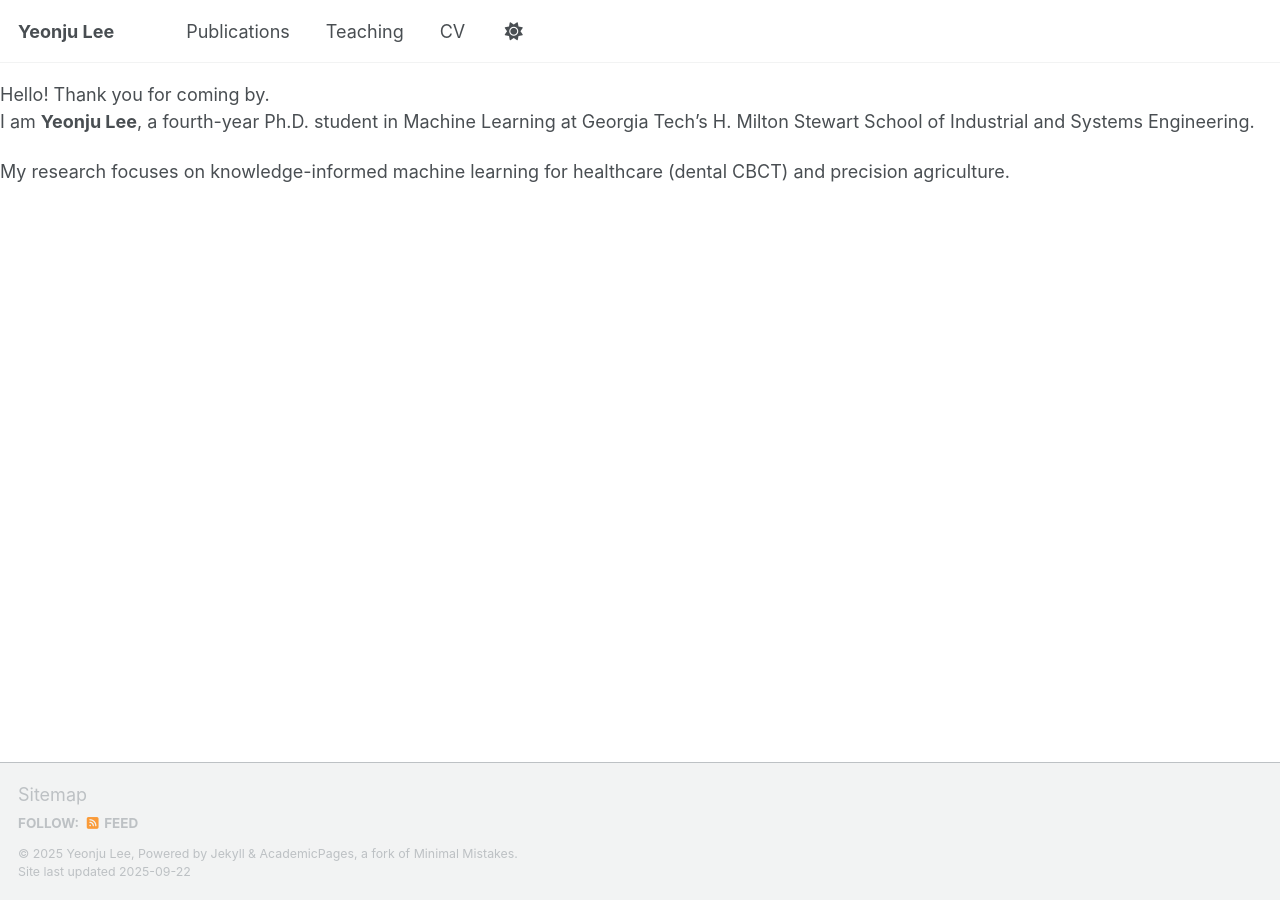
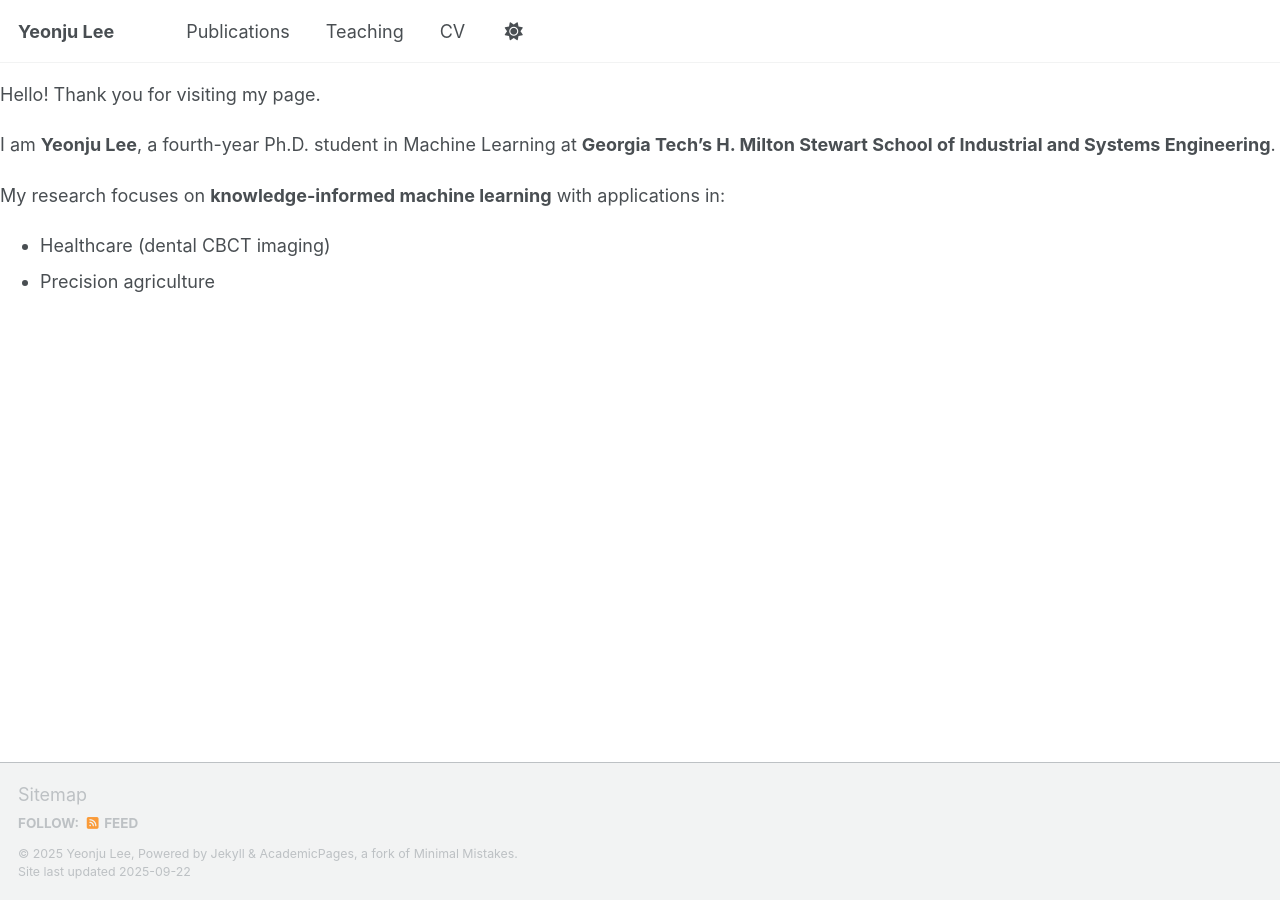
Before and after one commit to ylee845/ylee845.github.io, a Jekyll site: the page built from _pages/about.md, in a window 1280 px wide. Built offline with Jekyll 4.4.1, drawn with Linux system fonts in a browser that asks for light colours; our own code applies the rules of GitHub Pages for plain Markdown files; a script that is not in the unit is left out.

Commit message:
Update about.md

```diff
--- a/_pages/about.md
+++ b/_pages/about.md
@@ -1,13 +1,16 @@
 ---
 permalink: /
-title: "About me"
+title: "About Me"
 author_profile: true
 redirect_from:
   - /about/
   - /about.html
 ---
 
-Hello! Thank you for coming by.
-I am **Yeonju Lee**, a fourth-year Ph.D. student in Machine Learning at Georgia Tech’s H. Milton Stewart School of Industrial and Systems Engineering.
+Hello! Thank you for visiting my page.
 
-My research focuses on knowledge-informed machine learning for healthcare (dental CBCT) and precision agriculture.
+I am **Yeonju Lee**, a fourth-year Ph.D. student in Machine Learning at **Georgia Tech’s H. Milton Stewart School of Industrial and Systems Engineering**.
+
+My research focuses on **knowledge-informed machine learning** with applications in:
+- Healthcare (dental CBCT imaging)
+- Precision agriculture
```
